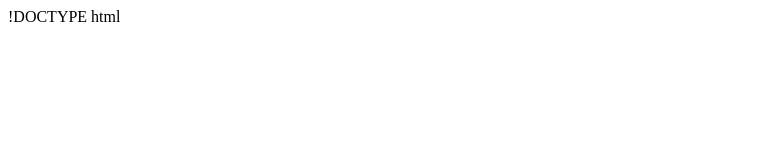
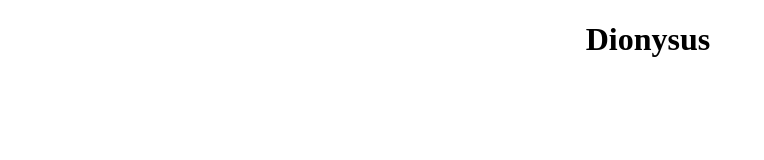
Before and after one commit to dgarls/dionysus, a plain HTML site: page index.html in a window 1280 px wide. Shown: the whole page, without its empty margins (0-764 px from the left). Drawn offline with Linux system fonts and the light colour scheme.

Commit message:
modified:   index.html 	new file:   script.js 	new file:   styles.css

```diff
--- a/index.html
+++ b/index.html
@@ -1 +1,14 @@
-!DOCTYPE html
+<!DOCTYPE html>
+<html lang="en">
+<head>
+    <meta charset="UTF-8">
+    <meta http-equiv="X-UA-Compatible" content="IE=edge">
+    <meta name="viewport" content="width=device-width, initial-scale=1.0">
+    <link rel="stylesheet" href="styles.css">
+    <title>Dionysus/Baccus</title>
+</head>
+<body>
+    <h1>Dionysus</h1>
+    <script src="script.js"></script>
+</body>
+</html>
--- /dev/null
+++ b/styles.css
@@ -0,0 +1,5 @@
+body{
+    background-color: white;
+    width: 100vw;
+    text-align: center;
+}
```
Also changed, not shown: script.js (added).
